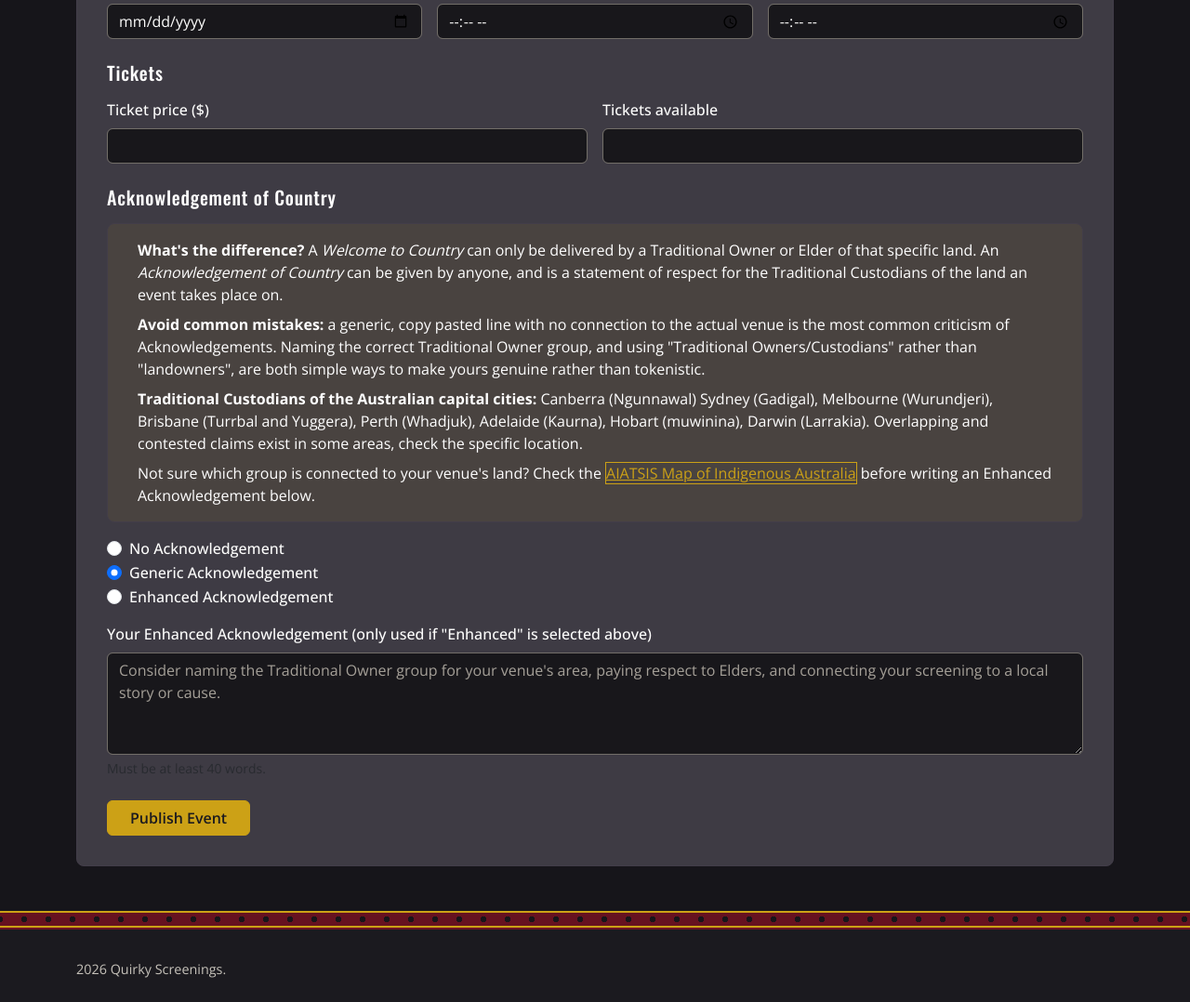
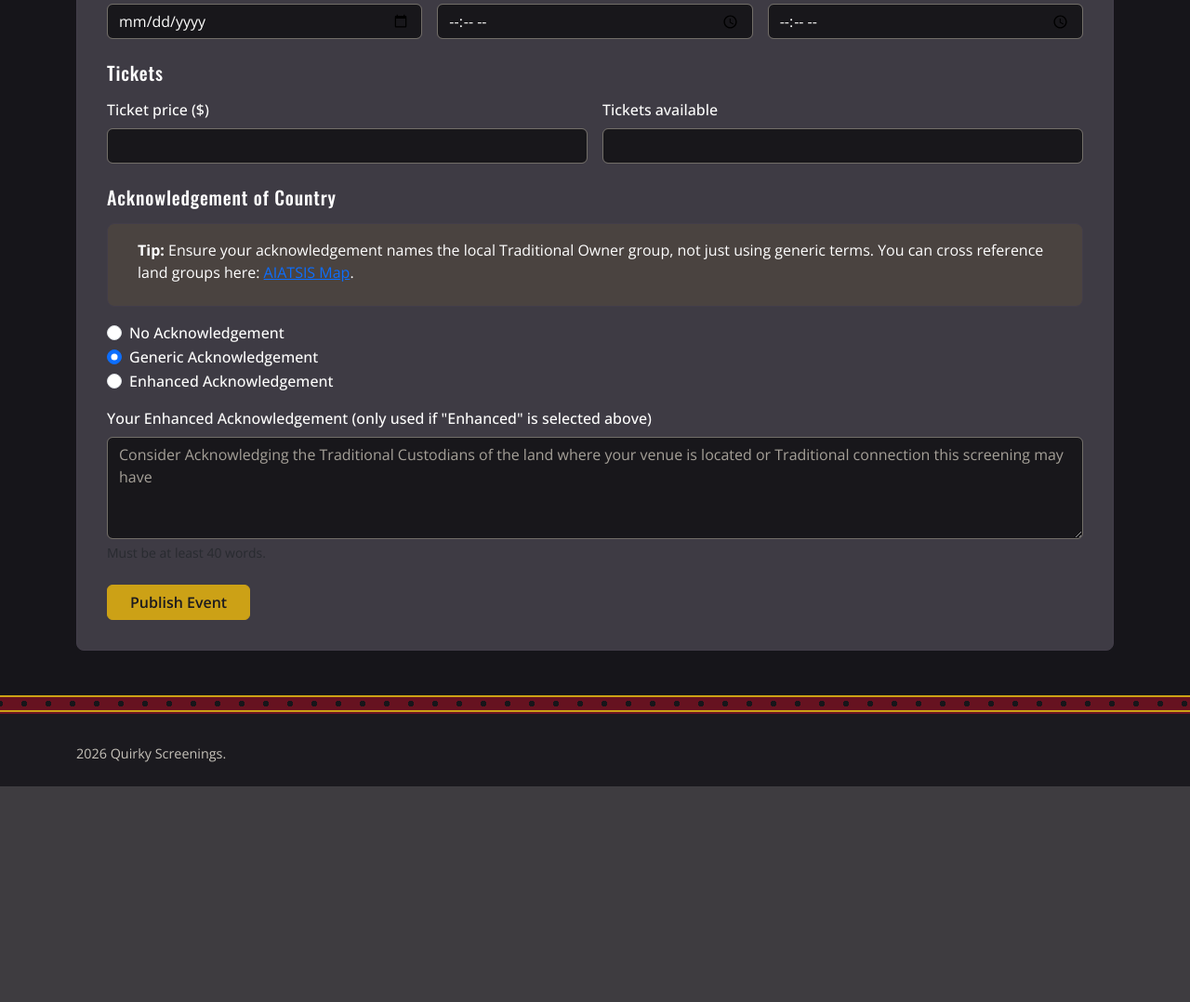
Before and after one commit to n11321814/IAB207-Group36, a Flask app: page /event/create in a window 1280 px wide. Shown: the part 1004-2082 px from the top of the page at 93% size. After the commit the page ends 1850 px from the top, so only its background shows below. Run offline with Flask 3, Linux system fonts and the light colour scheme; a user stored in the database is signed in; tables that the repository leaves empty hold one stand-in row (values such as "Sample post"); some libraries are stand-ins or nearby versions.

Commit message:
various polish and tidying changes (#76)

```diff
--- a/website/forms.py
+++ b/website/forms.py
@@ -46,27 +46,29 @@ class RegisterForm(FlaskForm):
     # submit button
     submit = SubmitField("Register")
 
-# form for creating and updating an event, with server-side validation
+# for creating and updating an event
 class EventForm(FlaskForm):
+
     title = StringField('Film title', validators=[InputRequired(), Length(max=150)])
+
     classification = SelectField(
         'Classification',
-        choices=[('', 'Select...'), ('G', 'G'), ('PG', 'PG'), ('M', 'M'),
-                 ('MA15+', 'MA15+'), ('R18+', 'R18+')],
-        validators=[InputRequired()]
-    )
-    synopsis = TextAreaField('Synopsis', validators=[InputRequired(), Length(max=2000)])
+        choices=[('', 'Select...'), ('G', 'G'), ('PG', 'PG'), ('M', 'M'), ('MA15+', 'MA15+'), ('R18+', 'R18+')], # Aus classifications
+        validators=[InputRequired()])
+
+    synopsis = TextAreaField('Synopsis', validators=[InputRequired(), Length(max=2500)])
     runtime = IntegerField('Runtime (minutes)', validators=[InputRequired(), NumberRange(min=1)])
     screening_format = SelectField(
         'Screening format',
         choices=[('Digital', 'Digital'), ('35mm', '35mm'), ("Director's Cut", "Director's Cut")]
     )
+
     category = SelectField('Category', coerce=int, validators=[InputRequired()])
-    poster_image = StringField('Poster image URL', validators=[Optional(), Length(max=300)])
+    poster_image = StringField('Poster image URL', validators=[Optional(), Length(max=310)])
     poster_upload = FileField('Or upload a poster file', validators=[Optional(), FileAllowed(['jpg', 'jpeg', 'png'], 'Images only (JPG or PNG)')])
 
-    venue_name = StringField('Venue name', validators=[InputRequired(), Length(max=100)])
-    venue_address = StringField('Venue address', validators=[InputRequired(), Length(max=200)])
+    venue_name = StringField('Venue name', validators=[InputRequired(), Length(max=150)])
+    venue_address = StringField('Venue address', validators=[InputRequired(), Length(max=250)])
     event_date = DateField('Date', validators=[InputRequired()])
     start_time = TimeField('Start time', validators=[InputRequired()])
     end_time = TimeField('End time', validators=[InputRequired()])
@@ -76,18 +78,12 @@ class EventForm(FlaskForm):
 
     acknowledgement_type = RadioField(
         'Acknowledgement of Country',
-        choices=[('none', 'No Acknowledgement'),
-                 ('generic', 'Generic Acknowledgement'),
-                 ('enhanced', 'Enhanced Acknowledgement')],
+        choices=[('none', 'No Acknowledgement'), ('generic', 'Generic Acknowledgement'), ('enhanced', 'Enhanced Acknowledgement')],
         default='generic',
-        validators=[InputRequired()]
-    )
+        validators=[InputRequired()])
 
-    # Acknowledgement of Country guidance informed by:
-    # - Reconciliation Australia's protocol guidance on Acknowledgement of Country
-    # - AIATSIS Map of Indigenous Australia (aiatsis.gov.au/explore/map-indigenous-australia)
-    # - Shelley Reys, "Deliver an Acknowledgement of Country that really means
-    #   something" (TEDxSydney) — linked in the A2 brief
+    # Acknowledgement of Country guidance informed by ceconciliation Australia's protocol guidance on Acknowledgement of Country
+    # AIATSIS Map of Indigenous Australia, Shelley Reys "Deliver an Acknowledgement of Country that really means something" (TEDxSydney
     acknowledgement_text = TextAreaField(
         'Your Enhanced Acknowledgement (only used if "Enhanced" is selected above)',
         validators=[Optional(), Length(max=1500)]
--- a/website/templates/create_event.html
+++ b/website/templates/create_event.html
@@ -1,5 +1,6 @@
 {% extends 'base.html' %}
-{% block title %}Create an Event - Quirky Screenings{% endblock %}
+
+{% block title %}{{ 'Update Event' if editing else 'Create an Event' }} - Quirky Screenings{% endblock %}
 
 {% block content %}
 <main class="container py-5">
@@ -10,142 +11,109 @@
       {{ form.hidden_tag() }}
 
       <h2 class="qs-heading h5 mb-3">Film Details</h2>
+
       <div class="row g-3 mb-4">
         <div class="col-md-8">
-          {{ form.title.label(class="form-label") }}
-          {{ form.title(class="form-control") }}
-          {% for error in form.title.errors %}<div class="text-danger small">{{ error }}</div>{% endfor %}
+          {{ form.title.label(class="form-label") }} {{ form.title(class="form-control") }}
+          {% for err in form.title.errors %}<div class="text-danger small">{{ err }}</div>{% endfor %}
         </div>
         <div class="col-md-4">
-          {{ form.classification.label(class="form-label") }}
-          {{ form.classification(class="form-select") }}
-          {% for error in form.classification.errors %}<div class="text-danger small">{{ error }}</div>{% endfor %}
+          {{ form.classification.label(class="form-label") }} {{ form.classification(class="form-select") }}
+          {% for err in form.classification.errors %}<div class="text-danger small">{{ err }}</div>{% endfor %}
         </div>
         <div class="col-12">
-          {{ form.synopsis.label(class="form-label") }}
-          {{ form.synopsis(class="form-control", rows=4) }}
-          {% for error in form.synopsis.errors %}<div class="text-danger small">{{ error }}</div>{% endfor %}
+          {{ form.synopsis.label(class="form-label") }} {{ form.synopsis(class="form-control", rows=4) }}
+          {% for err in form.synopsis.errors %}<div class="text-danger small">{{ err }}</div>{% endfor %}
         </div>
         <div class="col-md-4">
-          {{ form.runtime.label(class="form-label") }}
-          {{ form.runtime(class="form-control") }}
-          {% for error in form.runtime.errors %}<div class="text-danger small">{{ error }}</div>{% endfor %}
+          {{ form.runtime.label(class="form-label") }} {{ form.runtime(class="form-control") }}
+          {% for err in form.runtime.errors %}<div class="text-danger small">{{ err }}</div>{% endfor %}
         </div>
         <div class="col-md-4">
-          {{ form.screening_format.label(class="form-label") }}
-          {{ form.screening_format(class="form-select") }}
-          {% for error in form.screening_format.errors %}<div class="text-danger small">{{ error }}</div>{% endfor %}
+          {{ form.screening_format.label(class="form-label") }} {{ form.screening_format(class="form-select") }}
+          {% for err in form.screening_format.errors %}<div class="text-danger small">{{ err }}</div>{% endfor %}
         </div>
         <div class="col-md-4">
-          {{ form.category.label(class="form-label") }}
-          {{ form.category(class="form-select") }}
-          {% for error in form.category.errors %}<div class="text-danger small">{{ error }}</div>{% endfor %}
+          {{ form.category.label(class="form-label") }} {{ form.category(class="form-select") }}
+          {% for err in form.category.errors %}<div class="text-danger small">{{ err }}</div>{% endfor %}
         </div>
         <div class="col-12">
-          {{ form.poster_image.label(class="form-label") }}
-          {{ form.poster_image(class="form-control") }}
-          {% for error in form.poster_image.errors %}<div class="text-danger small">{{ error }}</div>{% endfor %}
+          {{ form.poster_image.label(class="form-label") }} {{ form.poster_image(class="form-control") }}
+          {% for err in form.poster_image.errors %}<div class="text-danger small">{{ err }}</div>{% endfor %}
           <div class="form-text">Paste a link to an image of the film poster.</div>
         </div>
         <div class="col-12">
-          {{ form.poster_upload.label(class="form-label") }}
-          {{ form.poster_upload(class="form-control") }}
-          {% for error in form.poster_upload.errors %}<div class="text-danger small">{{ error }}</div>{% endfor %}
+          {{ form.poster_upload.label(class="form-label") }} {{ form.poster_upload(class="form-control") }}
+          {% for err in form.poster_upload.errors %}<div class="text-danger small">{{ err }}</div>{% endfor %}
           <div class="form-text">Images only: PNG or JPG.</div>
         </div>
       </div>
 
       <h2 class="qs-heading h5 mb-3">Venue & Session</h2>
+
       <div class="row g-3 mb-4">
         <div class="col-md-6">
-          {{ form.venue_name.label(class="form-label") }}
-          {{ form.venue_name(class="form-control") }}
-          {% for error in form.venue_name.errors %}<div class="text-danger small">{{ error }}</div>{% endfor %}
+          {{ form.venue_name.label(class="form-label") }} {{ form.venue_name(class="form-control") }}
+          {% for err in form.venue_name.errors %}<div class="text-danger small">{{ err }}</div>{% endfor %}
         </div>
         <div class="col-md-6">
-          {{ form.venue_address.label(class="form-label") }}
-          {{ form.venue_address(class="form-control") }}
-          {% for error in form.venue_address.errors %}<div class="text-danger small">{{ error }}</div>{% endfor %}
+          {{ form.venue_address.label(class="form-label") }} {{ form.venue_address(class="form-control") }}
+          {% for err in form.venue_address.errors %}<div class="text-danger small">{{ err }}</div>{% endfor %}
         </div>
         <div class="col-md-4">
-          {{ form.event_date.label(class="form-label") }}
-          {{ form.event_date(class="form-control") }}
-          {% for error in form.event_date.errors %}<div class="text-danger small">{{ error }}</div>{% endfor %}
+          {{ form.event_date.label(class="form-label") }} {{ form.event_date(class="form-control") }}
+          {% for err in form.event_date.errors %}<div class="text-danger small">{{ err }}</div>{% endfor %}
         </div>
         <div class="col-md-4">
-          {{ form.start_time.label(class="form-label") }}
-          {{ form.start_time(class="form-control") }}
-          {% for error in form.start_time.errors %}<div class="text-danger small">{{ error }}</div>{% endfor %}
+          {{ form.start_time.label(class="form-label") }} {{ form.start_time(class="form-control") }}
+          {% for err in form.start_time.errors %}<div class="text-danger small">{{ err }}</div>{% endfor %}
         </div>
         <div class="col-md-4">
-          {{ form.end_time.label(class="form-label") }}
-          {{ form.end_time(class="form-control") }}
-          {% for error in form.end_time.errors %}<div class="text-danger small">{{ error }}</div>{% endfor %}
+          {{ form.end_time.label(class="form-label") }} {{ form.end_time(class="form-control") }}
+          {% for err in form.end_time.errors %}<div class="text-danger small">{{ err }}</div>{% endfor %}
         </div>
       </div>
 
       <h2 class="qs-heading h5 mb-3">Tickets</h2>
+
       <div class="row g-3 mb-4">
         <div class="col-md-6">
-          {{ form.ticket_price.label(class="form-label") }}
-          {{ form.ticket_price(class="form-control") }}
-          {% for error in form.ticket_price.errors %}<div class="text-danger small">{{ error }}</div>{% endfor %}
+          {{ form.ticket_price.label(class="form-label") }} {{ form.ticket_price(class="form-control") }}
+          {% for err in form.ticket_price.errors %}<div class="text-danger small">{{ err }}</div>{% endfor %}
         </div>
         <div class="col-md-6">
-          {{ form.tickets_available.label(class="form-label") }}
-          {{ form.tickets_available(class="form-control") }}
-          {% for error in form.tickets_available.errors %}<div class="text-danger small">{{ error }}</div>{% endfor %}
+          {{ form.tickets_available.label(class="form-label") }} {{ form.tickets_available(class="form-control") }}
+          {% for err in form.tickets_available.errors %}<div class="text-danger small">{{ err }}</div>{% endfor %}
         </div>
       </div>
 
       <h2 class="qs-heading h5 mb-3">Acknowledgement of Country</h2>
-      <div class="qs-form-panel mb-3 py-3 bg-opacity-25" style="background-color: rgba(204,161,22,0.08);">
-        <p class="mb-2"><strong>What's the difference?</strong> A <em>Welcome to Country</em> can only be delivered by a Traditional Owner or Elder of that specific land. An <em>Acknowledgement of Country</em> can be given by anyone, and is a statement of respect for the Traditional Custodians of the land an event takes place on.</p>
-        <p class="mb-2"><strong>Avoid common mistakes:</strong> a generic, copy pasted line with no connection to the actual venue is the most common criticism of Acknowledgements. Naming the correct Traditional Owner group, and using "Traditional Owners/Custodians" rather than "landowners", are both simple ways to make yours genuine rather than tokenistic.</p>
-                <p class="mb-2"><strong>Traditional Custodians of the Australian capital cities:</strong> Canberra (Ngunnawal) Sydney (Gadigal), Melbourne (Wurundjeri), Brisbane (Turrbal and Yuggera), Perth (Whadjuk), Adelaide (Kaurna), Hobart (muwinina), Darwin (Larrakia). Overlapping and contested claims exist in some areas, check the specific location.</p>
-        <p class="mb-0">Not sure which group is connected to your venue's land? Check the <a href="https://aiatsis.gov.au/explore/map-indigenous-australia" target="_blank" class="qs-btn-outline-gold" style="text-decoration:underline;">AIATSIS Map of Indigenous Australia</a> before writing an Enhanced Acknowledgement below.</p>
+      <div class="qs-form-panel mb-3 py-3 bg-opacity-25" style="background-color: rgba(209, 165, 21, 0.08);">
+        <p class="mb-2"><strong>Tip:</strong> Ensure your acknowledgement names the local Traditional Owner group, not just using generic terms. You can cross reference land groups here: <a href="https://aiatsis.gov.au/explore/map-indigenous-australia" target="_blank" class="underline">AIATSIS Map</a>.</p>
       </div>
 
       <div class="mb-3">
         {% for subfield in form.acknowledgement_type %}
-        <div class="form-check">
-          {{ subfield(class="form-check-input") }}
-          {{ subfield.label(class="form-check-label") }}
-        </div>
+          <div class="form-check">
+            {{ subfield(class="form-check-input") }} {{ subfield.label(class="form-check-label") }}
+          </div>
         {% endfor %}
       </div>
 
       <div class="mb-4">
         {{ form.acknowledgement_text.label(class="form-label") }}
-        {{ form.acknowledgement_text(
-            class="form-control",
-            rows=4,
-            placeholder="Consider naming the Traditional Owner group for your venue's area, paying respect to Elders, and connecting your screening to a local story or cause."
-        ) }}
-
-        {% for error in form.acknowledgement_text.errors %}
-          <div class="text-danger small">{{ error }}</div>
-        {% endfor %}
-
+        {{ form.acknowledgement_text(class="form-control", rows= 4, placeholder="Consider Acknowledging the Traditional Custodians of the land where your venue is located or Traditional connection this screening may have") }}
+        {% for err in form.acknowledgement_text.errors %}<div class="text-danger small">{{ err }}</div>{% endfor %}
         <div class="form-text">Must be at least 40 words.</div>
       </div>
 
       <div class="d-flex gap-2">
-        {{ form.submit(
-            class="btn qs-btn-gold px-4",
-            value=('Update Event' if editing else 'Publish Event')
-        ) }}
+        {{ form.submit(class="btn qs-btn-gold px-4", value=('Update Event' if editing else 'Publish Event')) }}
+        {% if editing %}
+          <button type="button" class="btn btn-outline-danger px-4" data-bs-toggle="modal" data-bs-target="#cancelEventModal">Cancel Event</button>
+        {% endif %}
 
-        {% if editing %}
-        <button type="button"
-                class="btn btn-outline-danger px-4"
-                data-bs-toggle="modal"
-                data-bs-target="#cancelEventModal">
-          Cancel Event
-        </button>
-        {% endif %}
       </div>
-
     </form>
   </div>
 </main>
@@ -154,37 +122,23 @@
 <div class="modal fade" id="cancelEventModal" tabindex="-1" aria-hidden="true">
   <div class="modal-dialog modal-dialog-centered">
     <div class="modal-content qs-form-panel">
+      <div class="modal-header border-0">
 
-      <div class="modal-header border-0">
-        <h2 class="modal-title qs-heading h5">
-          Cancel this screening?
-        </h2>
+        <h2 class="modal-title qs-heading h5">Cancel this screening?</h2>
+        <button type="button" class="btn-close btn-close-white" data-bs-dismiss="modal" aria-label="Close"></button>
 
-        <button type="button"
-                class="btn-close btn-close-white"
-                data-bs-dismiss="modal"
-                aria-label="Close">
-        </button>
       </div>
+      <div class="modal-body">
 
-      <div class="modal-body">
-        <p>
-          This will mark the event as Cancelled and disable new bookings.
-        </p>
-
-        <form method="POST"
-              action="{{ url_for('main.cancel_event', event_id=event.id) }}">
-
-          <button type="submit" class="btn btn-danger w-100">
-            Confirm Cancellation
-          </button>
-
+        <p>This will mark the event as cancelled and prevent new bookings.</p>
+        <form method="POST" action="{{ url_for('main.cancel_event', event_id=event.id) }}">
+          <button type="submit" class="btn btn-danger w-100">Confirm Cancellation</button>
         </form>
 
       </div>
-
     </div>
   </div>
+
 </div>
 {% endif %}
 
--- a/website/views.py
+++ b/website/views.py
@@ -14,9 +14,11 @@ from markupsafe import Markup, escape
 main_bp = Blueprint('main', __name__)
 
 def save_poster_upload(upload):
+
     """Save an uploaded poster file and return its URL path."""
     filename = f"{uuid.uuid4().hex[:8]}_{secure_filename(upload.filename)}"
     upload_dir = os.path.join(current_app.root_path, 'static', 'img', 'uploads')
+
     os.makedirs(upload_dir, exist_ok=True)
     upload.save(os.path.join(upload_dir, filename))
     return f"/static/img/uploads/{filename}"
@@ -56,20 +58,22 @@ def index():
     return render_template('index.html', events=events)
 
 @main_bp.route('/event/create', methods=['GET', 'POST'])
-@login_required  # only logged-in users can create events
+@login_required  # only logged in users can create events
 def create_event():
     form = EventForm()
 
     if form.validate_on_submit():
-        # reuse the venue if one with this name exists, otherwise create it
+        # reuse the venue if one with this name exists or create one
         venue = Venue.query.filter_by(name=form.venue_name.data).first()
+
         if venue is None:
             venue = Venue(name=form.venue_name.data, address=form.venue_address.data)
             db.session.add(venue)
-            db.session.flush()  # assigns venue.id so we can use it below
+            db.session.flush()  # assigns venue.id
 
-        # an uploaded file beats a pasted URL if both are given
+        # an uploaded file has higher prio if both are given
         poster = form.poster_image.data
+
         if form.poster_upload.data:
             poster = save_poster_upload(form.poster_upload.data)
 
@@ -88,17 +92,19 @@ def create_event():
             tickets_available=form.tickets_available.data,
             tickets_remaining=form.tickets_available.data,
             acknowledgement_type=form.acknowledgement_type.data,
-            # only keep the text if the enhanced option was actually chosen
+            # only keep if enhanced option was actually chosen
             acknowledgement_text=form.acknowledgement_text.data if form.acknowledgement_type.data == 'enhanced' else None,
             category_id=form.category.data,
             organiser_id=current_user.id,
-            # new events always start as Open - status is never set by the user
+            # new events always start as opn
             status='Open',
         )
+
         db.session.add(new_event)
         db.session.commit()
 
         flash('Event published successfully.', 'success')
+
         return redirect(url_for('main.index'))
 
     return render_template('create_event.html', form=form)
@@ -106,6 +112,7 @@ def create_event():
 
 @main_bp.route('/event/<int:event_id>')
 def event_details(event_id):
+
     event = Event.query.get_or_404(event_id)
 
     comment_form = CommentForm() if current_user.is_authenticated else None
@@ -118,11 +125,11 @@ def event_details(event_id):
 def update_event(event_id):
     event = Event.query.get_or_404(event_id)
 
-    # only the organiser who created the event may edit it
+    # only the organiser who created event can edit
     if event.organiser_id != current_user.id:
         abort(403)
 
-    form = EventForm(obj=event)  # pre-fill the form with the existing details
+    form = EventForm(obj=event)  # prefill with existing details
 
     # venue and category need to be filled in manually on the first load
     if not form.is_submitted():
@@ -134,8 +141,10 @@ def update_event(event_id):
         event.title = form.title.data
         event.synopsis = form.synopsis.data
         event.poster_image = form.poster_image.data
+
         if form.poster_upload.data:
             event.poster_image = save_poster_upload(form.poster_upload.data)
+
         event.classification = form.classification.data
         event.runtime = form.runtime.data
         event.screening_format = form.screening_format.data
@@ -145,15 +154,15 @@ def update_event(event_id):
         event.ticket_price = form.ticket_price.data
         event.category_id = form.category.data
         event.acknowledgement_type = form.acknowledgement_type.data
-        event.acknowledgement_text = (
-            form.acknowledgement_text.data if form.acknowledgement_type.data == 'enhanced' else None
-        )
+        event.acknowledgement_text = (form.acknowledgement_text.data if form.acknowledgement_type.data == 'enhanced' else None)
 
         event.venue.name = form.venue_name.data
         event.venue.address = form.venue_address.data
 
         db.session.commit()
+
         flash('Event updated successfully.', 'success')
+
         return redirect(url_for('main.index'))
 
     return render_template('create_event.html', form=form, editing=True, event=event)
@@ -164,14 +173,15 @@ def update_event(event_id):
 def cancel_event(event_id):
     event = Event.query.get_or_404(event_id)
 
-    # only the organiser who created the event may cancel it
+    # only the organiser Can cancel
     if event.organiser_id != current_user.id:
-        abort(403)
+        abort(404)
 
     event.status = 'Cancelled'
     db.session.commit()
 
     flash('Event has been cancelled.', 'info')
+
     return redirect(url_for('main.index'))
 
 @main_bp.route('/event/<int:event_id>/comment', methods=['POST'])
```
Also changed, not shown: seed_events.py (+178 -229 lines), website/models.py (+18 -15 lines).
